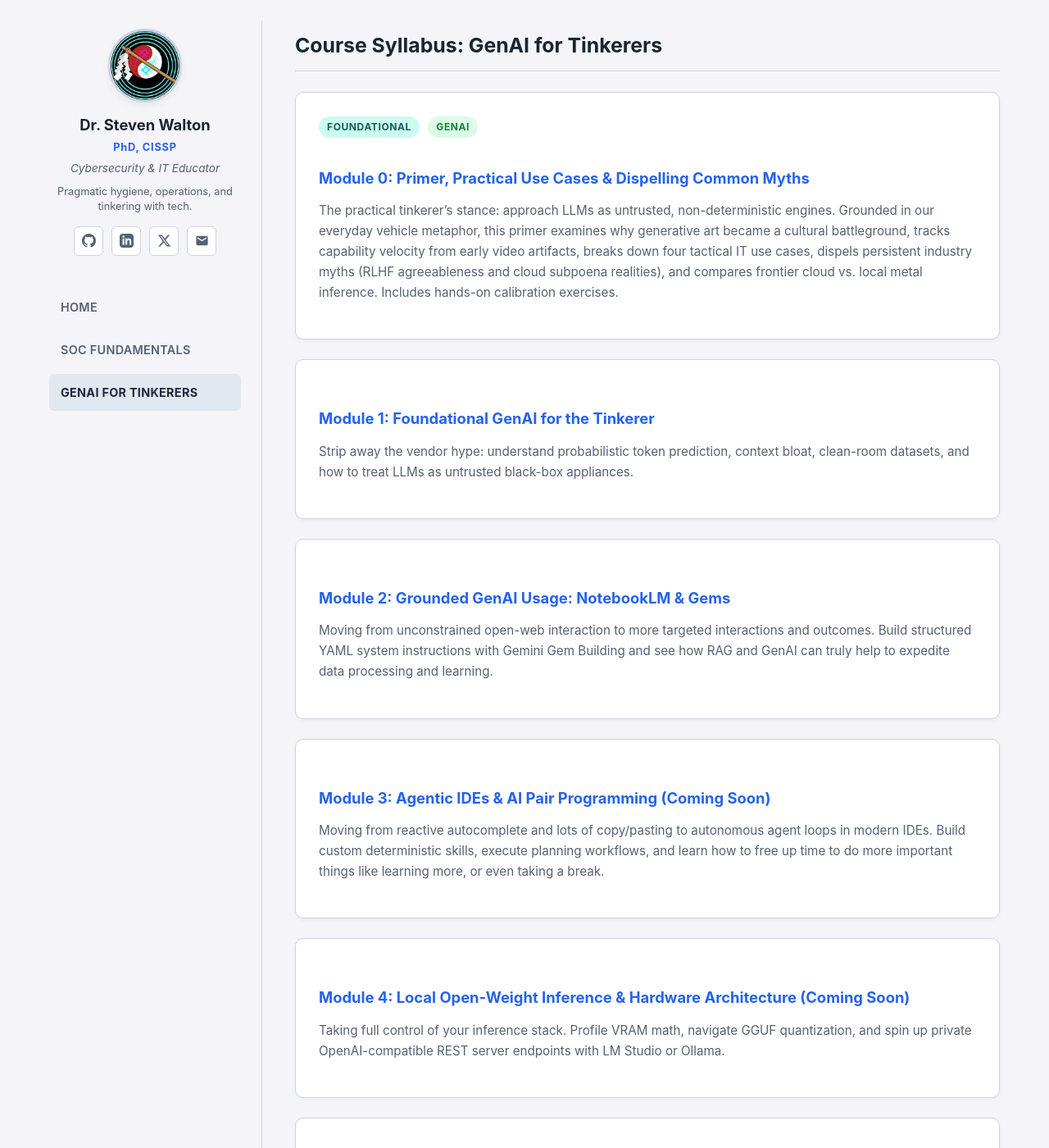
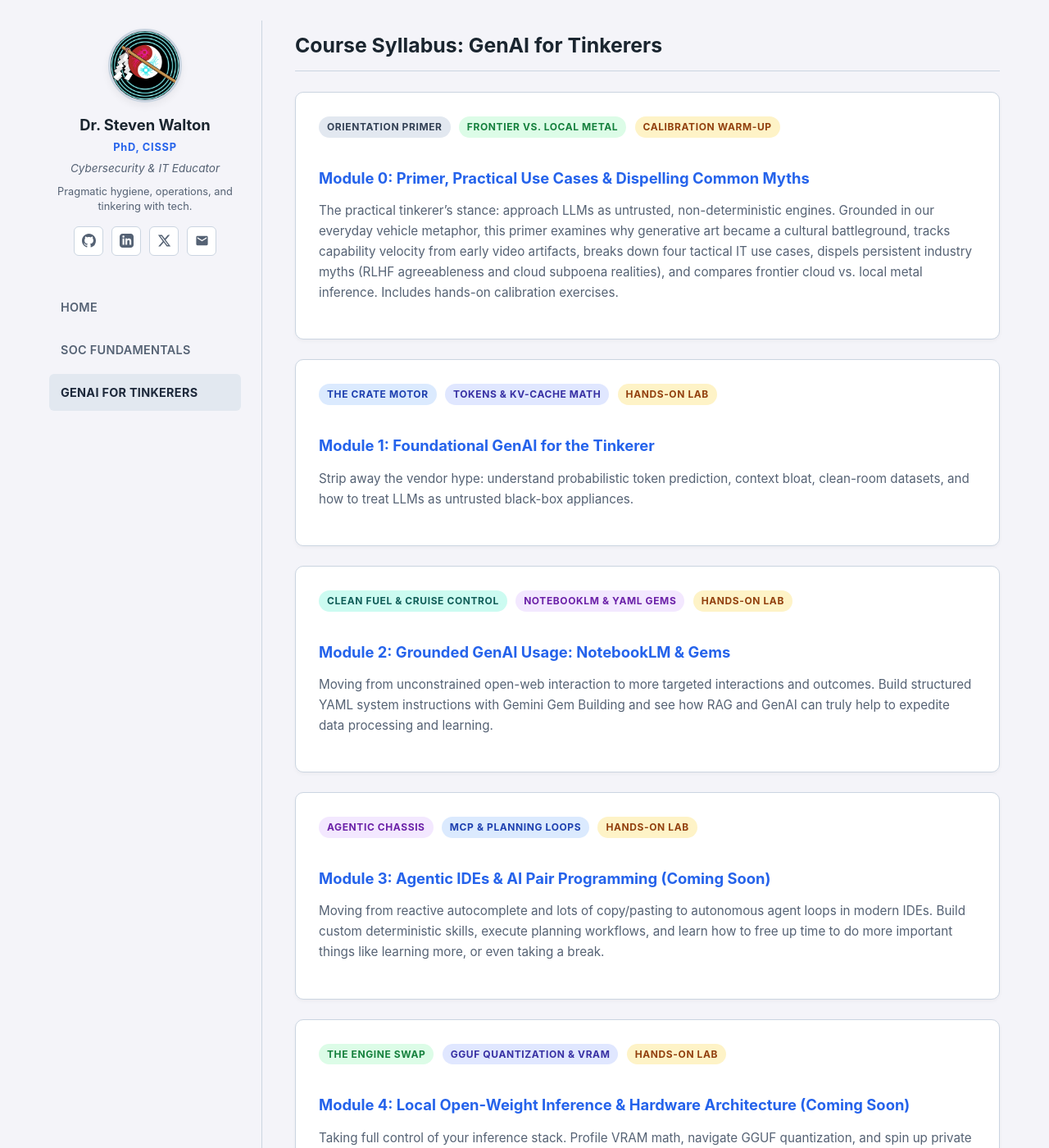
Before and after one commit to stevenwithaphd/swaltonprof.github.io, a Jekyll site: the page built from genai-for-tinkerers/index.md, in a window 1280 px wide and 1400 px high. Shown: the whole window at 82% size. Built offline with Jekyll 4.4.1, drawn with Linux system fonts in a browser that asks for light colours; comment, search, counter and statistics services are not loaded; some of the changed text lies outside the part shown.

Commit message:
feat(curriculum): apply consistent 3-pill metadata badges across GenAI and SOC syllabi

```diff
--- a/genai-for-tinkerers/index.md
+++ b/genai-for-tinkerers/index.md
@@ -8,8 +8,9 @@ description: I am one step ahead, well, maybe two. .
 
 <div class="card" markdown="1">
 
-<span class="badge badge-teal">Foundational</span>
-<span class="badge badge-green">GenAI</span>
+<span class="badge badge-slate">Orientation Primer</span>
+<span class="badge badge-green">Frontier vs. Local Metal</span>
+<span class="badge badge-amber">Calibration Warm-Up</span>
 
 ### [Module 0: Primer, Practical Use Cases & Dispelling Common Myths](/genai-for-tinkerers/Module0.html)
 
@@ -19,6 +20,10 @@ The practical tinkerer's stance: approach LLMs as untrusted, non-deterministic e
 
 <div class="card" markdown="1">
 
+<span class="badge badge-blue">The Crate Motor</span>
+<span class="badge badge-indigo">Tokens & KV-Cache Math</span>
+<span class="badge badge-amber">Hands-On Lab</span>
+
 ### [Module 1: Foundational GenAI for the Tinkerer](/genai-for-tinkerers/Module1.html)
 
 Strip away the vendor hype: understand probabilistic token prediction, context bloat, clean-room datasets, and how to treat LLMs as untrusted black-box appliances.
@@ -26,6 +31,10 @@ Strip away the vendor hype: understand probabilistic token prediction, context b
 </div>
 
 <div class="card" markdown="1">
+
+<span class="badge badge-teal">Clean Fuel & Cruise Control</span>
+<span class="badge badge-purple">NotebookLM & YAML Gems</span>
+<span class="badge badge-amber">Hands-On Lab</span>
 
 ### [Module 2: Grounded GenAI Usage: NotebookLM & Gems](/genai-for-tinkerers/Module2.html)
 
@@ -35,6 +44,10 @@ Moving from unconstrained open-web interaction to more targeted interactions and
 
 <div class="card" markdown="1">
 
+<span class="badge badge-purple">Agentic Chassis</span>
+<span class="badge badge-blue">MCP & Planning Loops</span>
+<span class="badge badge-amber">Hands-On Lab</span>
+
 ### [Module 3: Agentic IDEs & AI Pair Programming (Coming Soon)](/genai-for-tinkerers/Module3.html)
 
 Moving from reactive autocomplete and lots of copy/pasting to autonomous agent loops in modern IDEs. Build custom deterministic skills, execute planning workflows, and learn how to free up time to do more important things like learning more, or even taking a break.
@@ -42,6 +55,10 @@ Moving from reactive autocomplete and lots of copy/pasting to autonomous agent l
 </div>
 
 <div class="card" markdown="1">
+
+<span class="badge badge-green">The Engine Swap</span>
+<span class="badge badge-indigo">GGUF Quantization & VRAM</span>
+<span class="badge badge-amber">Hands-On Lab</span>
 
 ### [Module 4: Local Open-Weight Inference & Hardware Architecture (Coming Soon)](/genai-for-tinkerers/Module4.html)
 
@@ -51,6 +68,10 @@ Taking full control of your inference stack. Profile VRAM math, navigate GGUF qu
 
 <div class="card" markdown="1">
 
+<span class="badge badge-purple">Drivetrain & Brakes</span>
+<span class="badge badge-green">Ollama & Tool Runners</span>
+<span class="badge badge-amber">Hands-On Lab</span>
+
 ### [Module 5: Custom Autonomous Agent Harnesses & Tool Runners (Coming Soon)](/genai-for-tinkerers/Module5.html)
 
 Building harnesses with Ollama and PowerShell/Python tool runners. Maximize the capabilities of an on-device model via targeted skills and constraints that you can have near full control over.
@@ -58,6 +79,10 @@ Building harnesses with Ollama and PowerShell/Python tool runners. Maximize the
 </div>
 
 <div class="card" markdown="1">
+
+<span class="badge badge-indigo">Persistent Flight Recorder</span>
+<span class="badge badge-teal">SQLite WAL & Hybrid RRF</span>
+<span class="badge badge-amber">Hands-On Lab</span>
 
 ### [Module 6: Enterprise Cognitive Memory & Hybrid RAG Architecture (Coming Soon)](/genai-for-tinkerers/Module6.html)
 
@@ -67,6 +92,10 @@ Constructing persistent memory engines and your own personal GenAI solution to c
 
 <div class="card" markdown="1">
 
+<span class="badge badge-slate">Bull-Bar & Armor</span>
+<span class="badge badge-blue">Prompt Guard & Triage</span>
+<span class="badge badge-amber">Hands-On Lab</span>
+
 ### [Module 7: AI-Augmented Workflows & Automation (Coming Soon)](/genai-for-tinkerers/Module7.html)
 
 Explore ways to turn everything you have created thus far into an agentic agent that can help lighten every day tasks and maybe one day, when you need it,  help you with much more critical tasks.
@@ -75,6 +104,10 @@ Explore ways to turn everything you have created thus far into an agentic agent
 
 <div class="card" markdown="1">
 
+<span class="badge badge-teal">State Inspection</span>
+<span class="badge badge-purple">Enterprise Production</span>
+<span class="badge badge-amber">Capstone Project</span>
+
 ### [Module 8: Capstone: Enterprise AI Agent & Course Wrap-Up (Coming Soon)](/genai-for-tinkerers/Module8.html)
 
 The final proving ground: Bring it all together and explore documenting it, writing up your own journey, and developing a plan to either integrate in your personal life or make a pitch at work.
```
Also changed, not shown: soc-fundamentals/index.md (+24 -0 lines).
